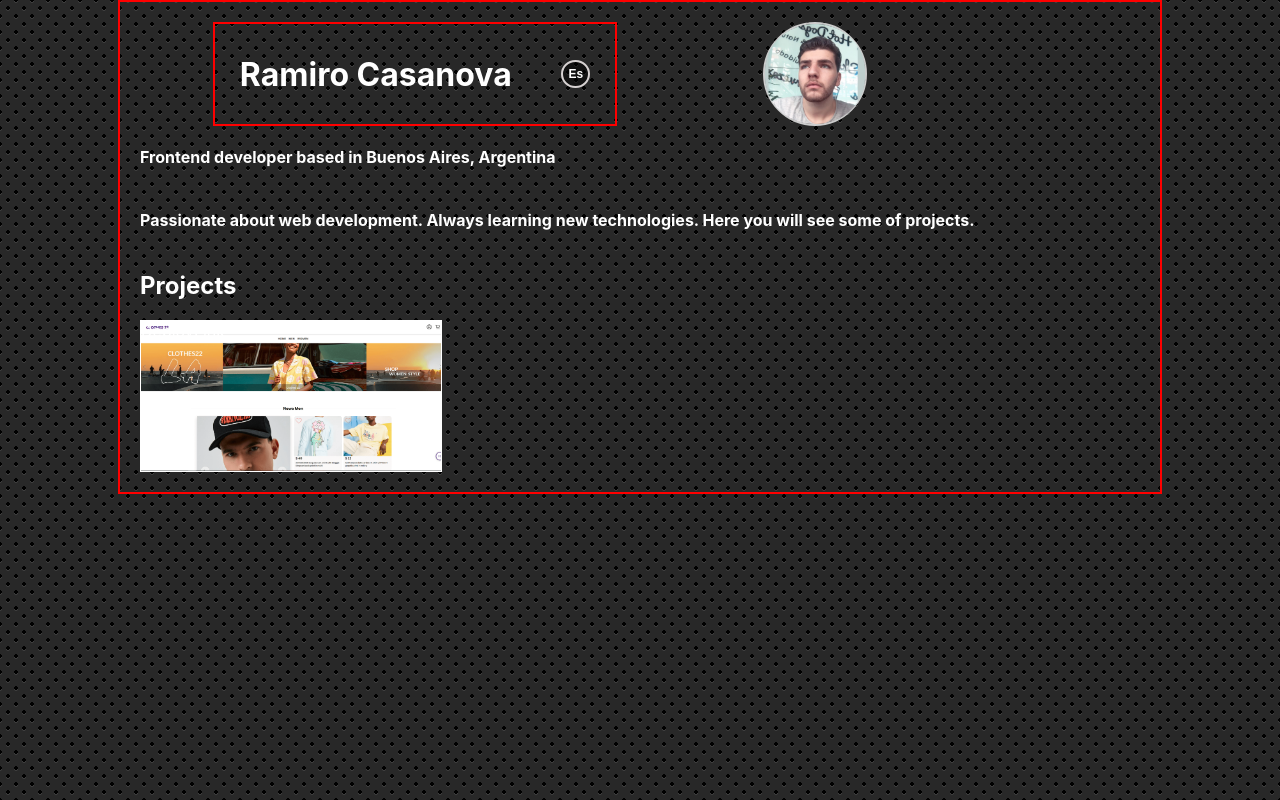
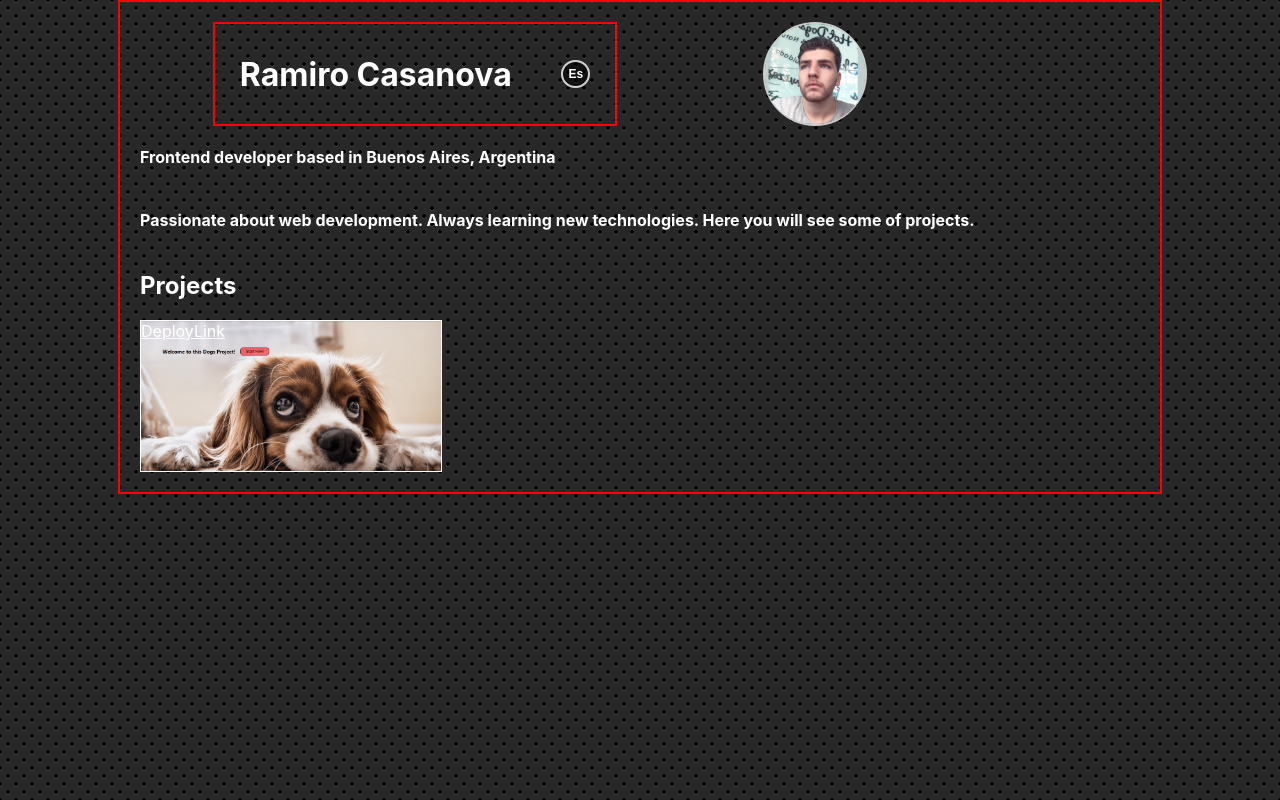
Before and after one commit to CasanovaRamiro/Portfolio, a React (Vite) app: page / in a window 1280 px wide. Built offline with nearby package versions, Linux system fonts and the light colour scheme.

Commit message:
Starting my Portfolio

```diff
--- a/src/Components/Cards/Cards.jsx
+++ b/src/Components/Cards/Cards.jsx
@@ -1,9 +1,9 @@
 import React from "react";
 import css from "./Cards.module.css";
-
+import image from '../Img/Captura-Dogs-App.png'
 function Cards({ img, name, gitHubLink, deployLink }) {
   return (
-    <div className={css.container} style={{ backgroundImage: `url(${img})` }}>
+    <div className={css.container} style={{ backgroundImage: `url(${image})` }}>
       <div className={css.layout}>
         <a className={css.link} target="_blank" href={deployLink}>
             DeployLink
--- a/src/Components/Home/Home.jsx
+++ b/src/Components/Home/Home.jsx
@@ -8,7 +8,7 @@ import Cards from '../Cards/Cards'
 
 function Home() {
   const [projects] = useState({
-    ecommerce : {img: ecommerceImg, name: 'Ecommerce-App', gitHubLink: '', deployLink:'https://clothes-22.vercel.app' },
+    ecommerce : {img:'Captura-ecommerce.png', name: 'Ecommerce-App', gitHubLink: '', deployLink:'https://clothes-22.vercel.app' },
     dogs : {img: dogImg, name: 'Dogs-App', gitHubLink: '', deployLink:'https://dogs-lilac-nu.vercel.app' }
   })
   const [spanish] = useState({
```
